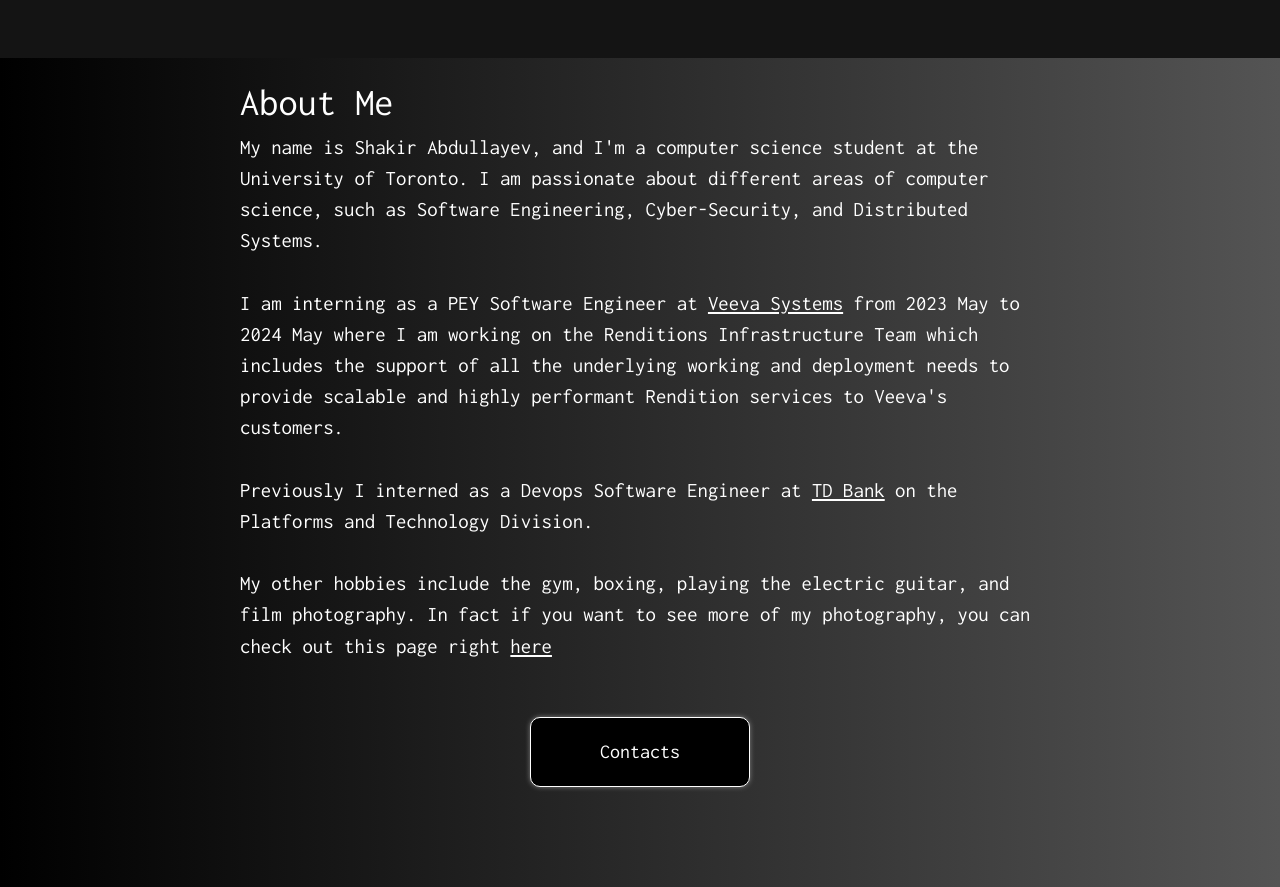
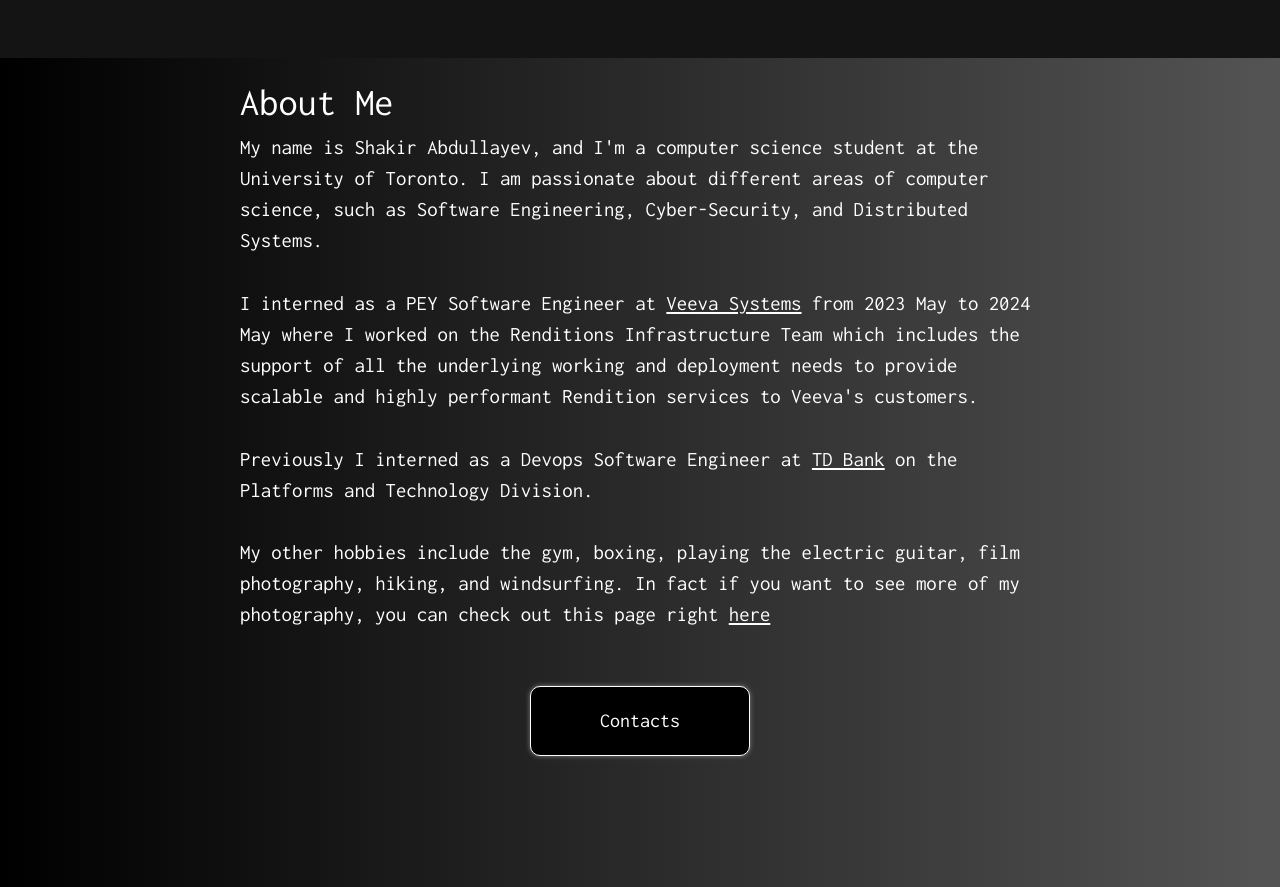
Before and after one commit to gratus00/PersonalWebsite, a Next.js app: page / in a window 1280 px wide. Shown: the part 840-1727 px from the top of the page. Built offline with nearby package versions, Linux system fonts and the light colour scheme.

Commit message:
updating the about page

```diff
--- a/pages/About.jsx
+++ b/pages/About.jsx
@@ -13,9 +13,9 @@ const About = () => {
                 I am passionate about different areas of computer science, such as Software Engineering, Cyber-Security, and Distributed Systems.
 
                 <br /> <br />
-                I am interning as a PEY Software Engineer at <a href="https://www.veeva.com/" target="_blank" rel="noreferrer">Veeva Systems</a>
+                I interned as a PEY Software Engineer at <a href="https://www.veeva.com/" target="_blank" rel="noreferrer">Veeva Systems</a>
 
-                <span/> from 2023 May to 2024 May where I am working on the Renditions Infrastructure Team which includes the support of all the underlying working and
+                <span/> from 2023 May to 2024 May where I worked on the Renditions Infrastructure Team which includes the support of all the underlying working and
                 deployment needs to provide scalable and highly performant Rendition services to Veeva&apos;s customers.
 
                 <br /> <br />
@@ -26,7 +26,7 @@ const About = () => {
 
                 <br /><br />
 
-                My other hobbies include the gym, boxing, playing the electric guitar, and film photography. In fact if you want to see
+                My other hobbies include the gym, boxing, playing the electric guitar, film photography, hiking, and windsurfing. In fact if you want to see
                 more of my photography, you can check out this page right <a href="/Gallery" target="_blank" rel="noreferrer">here</a>
                 <br /><br />
 
```
